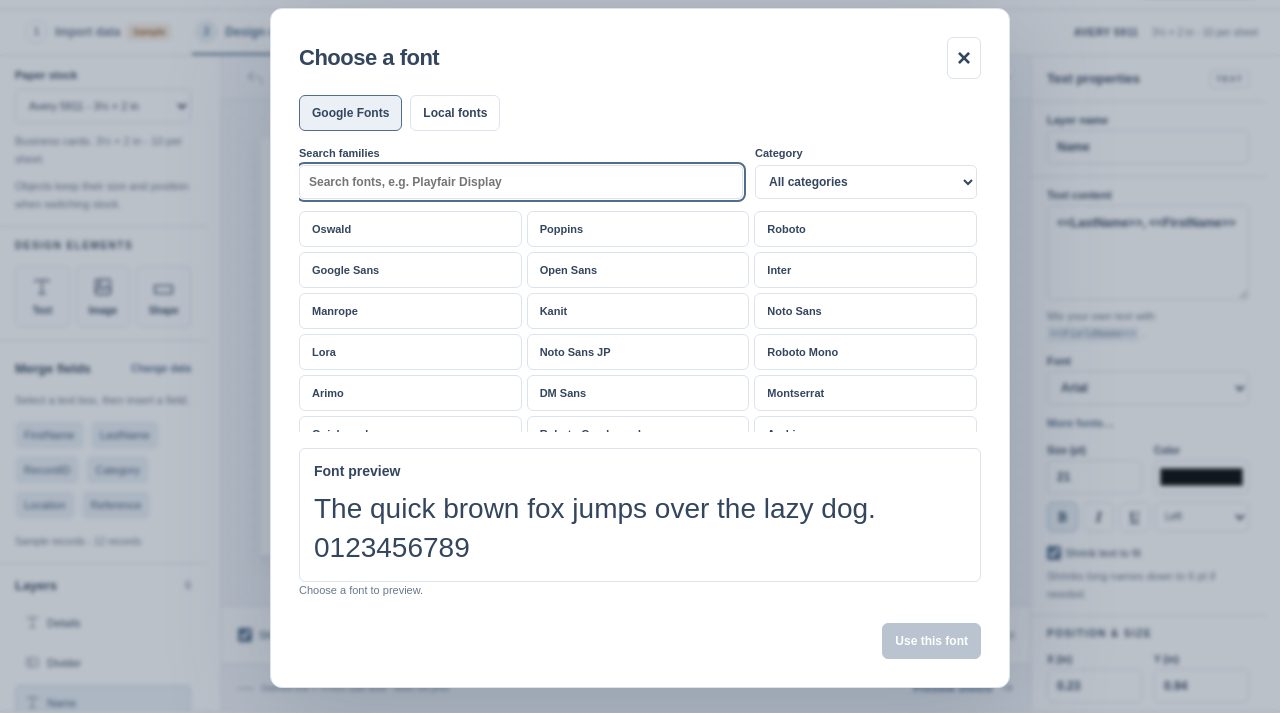
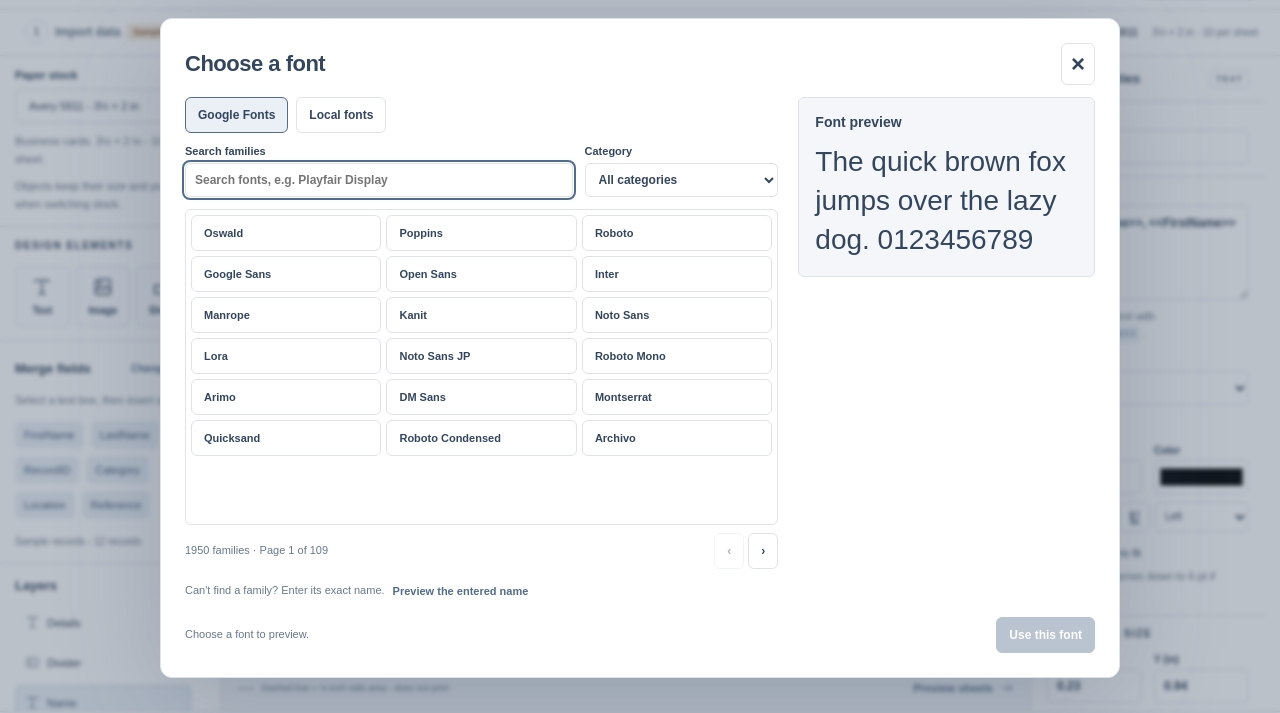
Before and after one commit to eastmath-fcps/card-studio, a plain HTML site: page index.html in a window 1280 px wide. Both pictures are taken after a click on the button "More fonts…". Shown: the part 52-765 px from the top of the page. Drawn offline with Linux system fonts and the light colour scheme.

Commit message:
Fixes #6 updated font picker/installer

```diff
--- a/fonts.js
+++ b/fonts.js
@@ -190,6 +190,7 @@
 				$('fontPreview').style.fontFamily = 'sans-serif';
 				$('fontPreview').style.lineHeight = '1.4';
 				$('fontPreviewName').textContent = spec.font;
+				$('fontPreviewPanel').scrollTop = 0;
 				setStatus('Loading font preview…');
 				try {
 					await ensure(spec); await loadText(spec, $('fontPreview').textContent);
@@ -204,6 +205,7 @@
 				const matches = catalog.filter((f) => f.family.toLowerCase().includes(query) && (!category || category === f.category));
 				page = Math.min(page, Math.max(0, Math.ceil(matches.length / 18) - 1));
 				$('googleFontResults').replaceChildren();
+				$('googleFontResults').scrollTop = 0;
 				for (const f of matches.slice(page * 18, page * 18 + 18)) {
 					const button = document.createElement('button'); button.type = 'button'; button.textContent = f.family;
 					button.addEventListener('click', () => preview({ font: f.family, fontSource: 'google' }));
@@ -218,7 +220,7 @@
 				$('fontPreview').style.lineHeight = '1.4';
 				setStatus('Choose a font to preview.');
 				$('fontsDialog').showModal(); results();
-				$('fontsDialog').querySelector('.font-picker-scroll').scrollTop = 0;
+				for (const id of ['fontPickerBody', 'localFontPanel', 'fontPreviewPanel']) $(id).scrollTop = 0;
 				($('googleFontPanel').hidden ? $('installedFontName') : $('googleFontSearch')).focus();
 			});
 			$('fontsDialog').addEventListener('close', () => { previewSerial++; pending = null; $('usePickedFont').disabled = true; });
@@ -232,6 +234,7 @@
 			for (const button of document.querySelectorAll('[data-font-tab]')) button.addEventListener('click', () => {
 				const local = button.dataset.fontTab === 'local';
 				$('googleFontPanel').hidden = local; $('localFontPanel').hidden = !local;
+				$('fontPickerBody').scrollTop = 0;
 				for (const tab of document.querySelectorAll('[data-font-tab]')) tab.setAttribute('aria-pressed', String(tab === button));
 			});
 			$('previewGoogleName').addEventListener('click', () => {
--- a/index.html
+++ b/index.html
@@ -691,7 +691,7 @@
 				<span class="footer-brand">
 					Card Studio
 					<span class="version">
-						v1.2.1
+						v1.2.2
 					</span>
 				</span>
 				<span class="footer-privacy">
@@ -762,7 +762,7 @@
 			</h2>
 			<button data-close class="icon-button" aria-label="Close font picker">×</button>
 		</div>
-		<div class="font-picker-scroll">
+		<div id="fontPickerBody" class="font-picker-body">
 			<fieldset id="fontPickerControls" class="font-picker-controls">
 				<div class="font-source-buttons" aria-label="Font sources">
 					<button type="button" data-font-tab="google" aria-pressed="true">Google Fonts</button>
@@ -780,10 +780,12 @@
 						<span id="googleFontCount" class="muted small" role="status"></span>
 						<div><button id="googleFontsPrev" type="button" aria-label="Previous fonts">‹</button><button id="googleFontsNext" type="button" aria-label="Next fonts">›</button></div>
 					</div>
-					<p class="muted small">
-						Choose a family to preview it. For a newly added family, enter its exact Google Fonts name.
+					<div class="font-search-help">
+						<p id="googleFontNameHint" class="muted small">
+							Can't find a family? Enter its exact name.
 						</p>
-					<button id="previewGoogleName" type="button" class="text-button">Preview the entered name</button>
+						<button id="previewGoogleName" type="button" class="text-button" aria-describedby="googleFontNameHint">Preview the entered name</button>
+					</div>
 				</section>
 				<section id="localFontPanel" aria-label="Local fonts" hidden>
 					<label>Installed font name<input id="installedFontName" placeholder="Team 401" maxlength="120" /></label>
@@ -800,17 +802,19 @@
 					</p>
 				</section>
 			</fieldset>
-		</div>
+			<div id="fontPreviewPanel" class="font-preview-panel">
 				<div class="font-preview-box">
 					<strong id="fontPreviewName">Font preview</strong>
 					<p id="fontPreview">
 						The quick brown fox jumps over the lazy dog. 0123456789
 					</p>
 				</div>
+			</div>
+		</div>
+		<div class="dialog-actions">
 			<p id="fontPickerStatus" class="muted small" role="status">
 				Choose a font to preview.
 			</p>
-		<div class="dialog-actions">
 			<button id="usePickedFont" class="primary" disabled>Use this font</button>
 		</div>
 	</dialog>
--- a/style.css
+++ b/style.css
@@ -2355,20 +2355,62 @@ dialog::backdrop {
 }
 
 .fonts-dialog {
-	width: 740px;
+	width: 960px;
+	height: min(660px, calc(100vh - 32px));
+	height: min(660px, calc(100dvh - 32px));
+	max-height: calc(100vh - 32px);
+	max-height: calc(100dvh - 32px);
+	padding: 24px;
+	overflow: hidden;
+}
+
+.fonts-dialog[open] {
+	display: flex;
+	flex-direction: column;
+}
+
+.fonts-dialog .dialog-heading,
+.fonts-dialog .dialog-actions {
+	flex: none;
+}
+
+.fonts-dialog .dialog-heading {
+	margin-bottom: 12px;
+}
+
+.fonts-dialog .dialog-actions {
+	align-items: center;
+	margin-top: 12px;
+}
+
+.fonts-dialog .dialog-actions button {
+	flex: none;
+}
+
+.font-picker-body {
+	display: grid;
+	grid-template-columns: minmax(0, 2fr) minmax(240px, 1fr);
+	gap: 20px;
+	flex: 1 1 0;
+	min-height: 0;
+	min-width: 0;
 }
 
 .font-picker-controls {
+	display: flex;
+	flex-direction: column;
 	border: 0;
 	margin: 0;
 	padding: 0;
 	min-width: 0;
+	min-height: 0;
 }
 
 .font-source-buttons {
 	display: flex;
+	flex: none;
 	gap: 8px;
-	margin-bottom: 16px;
+	margin-bottom: 12px;
 }
 
 .font-source-buttons [aria-pressed='true'] {
@@ -2376,18 +2418,38 @@ dialog::backdrop {
 	border-color: var(--accent);
 }
 
+#googleFontPanel {
+	display: flex;
+	flex-direction: column;
+	flex: 1 1 0;
+	min-height: 0;
+}
+
 .font-search-row {
 	display: grid;
-	grid-template-columns: 2fr 1fr;
+	grid-template-columns: minmax(0, 2fr) minmax(0, 1fr);
+	flex: none;
 	gap: 12px;
+}
+
+.font-search-row label,
+.font-search-row input,
+.font-search-row select {
+	min-width: 0;
 }
 
 .font-results {
 	display: grid;
 	grid-template-columns: repeat(3, minmax(0, 1fr));
+	align-content: start;
 	gap: 5px;
-	max-height: 230px;
+	flex: 1 1 0;
+	min-height: 0;
+	padding: 5px;
+	border: 1px solid var(--line);
+	border-radius: 6px;
 	overflow-y: auto;
+	overscroll-behavior: contain;
 }
 
 .font-results button {
@@ -2400,36 +2462,70 @@ dialog::backdrop {
 
 .font-results-footer {
 	display: flex;
+	flex: none;
 	justify-content: space-between;
 	align-items: center;
 	gap: 8px;
 	margin-top: 8px;
 }
 
-.font-results-footer button {
-	margin-left: 4px;
+.font-results-footer>div {
+	display: flex;
+	flex: none;
+	gap: 4px;
+}
+
+.font-search-help {
+	display: flex;
+	flex: none;
+	flex-wrap: wrap;
+	align-items: center;
+	gap: 0 8px;
+	margin-top: 8px;
+}
+
+.font-search-help p {
+	margin: 0;
+}
+
+.font-preview-panel {
+	min-width: 0;
+	min-height: 0;
+	overflow-y: auto;
+	overscroll-behavior: contain;
 }
 
 .font-preview-box {
-	padding: 14px;
+	padding: 16px;
 	border: 1px solid var(--line);
 	border-radius: 6px;
-	margin-top: 16px;
+	background: var(--bg);
+}
+
+#fontPreviewName,
+#fontPickerStatus {
+	overflow-wrap: anywhere;
 }
 
 #fontPreview {
 	font-size: 28px;
 	line-height: 1.4;
 	overflow-wrap: anywhere;
-	margin: 10px 0 0;
+	margin: 12px 0 0;
 }
 
 #fontPickerStatus {
-	overflow-wrap: anywhere;
-}
-
-.fonts-dialog .dialog-actions {
-	margin-top: 12px;
+	flex: 1;
+	min-width: 0;
+	margin: 0;
+}
+
+#localFontPanel {
+	flex: 1 1 0;
+	min-height: 0;
+	padding: 4px;
+	overflow-y: auto;
+	overscroll-behavior: contain;
 }
 
 #localFontPanel hr {
@@ -2438,38 +2534,86 @@ dialog::backdrop {
 	margin: 16px 0;
 }
 
-@media (max-width: 600px) {
-	.font-search-row {
-		grid-template-columns: 1fr;
-		gap: 0;
+@media (max-height: 720px) {
+	.fonts-dialog {
+		padding: 16px 20px;
+	}
+
+	.font-source-buttons {
+		margin-bottom: 8px;
+	}
+
+	.font-search-row label {
+		margin-bottom: 8px;
+	}
+
+	.font-preview-box {
+		padding: 12px;
+	}
+}
+
+@media (max-width: 799px) {
+	.fonts-dialog {
+		padding: 16px;
+	}
+
+	.fonts-dialog .dialog-actions {
+		flex-wrap: wrap;
+	}
+
+	.fonts-dialog .dialog-actions button {
+		margin-left: auto;
+	}
+
+	#fontPickerStatus {
+		flex-basis: 100%;
+	}
+
+	.font-picker-body {
+		grid-template-columns: minmax(0, 1fr);
+		grid-template-rows: minmax(0, 1fr) 130px;
+		gap: 12px;
 	}
 
 	.font-results {
 		grid-template-columns: repeat(2, minmax(0, 1fr));
-		max-height: 180px;
-	}
-}
-
-.fonts-dialog[open] {
-	display: flex;
-	flex-direction: column;
-}
-
-.fonts-dialog .dialog-heading,
-.fonts-dialog .dialog-actions,
-.font-preview-box,
-#fontPickerStatus {
-	flex-shrink: 0;
-}
-
-.fonts-dialog .font-picker-scroll {
-	flex: 1 1 auto;
-	min-height: 100px;
-	overflow-y: auto;
-	padding-right: 4px;
-}
-
-#fontPreview {
-	max-height: 95px;
-	overflow-y: auto;
-}
+	}
+
+	.font-search-row {
+		gap: 8px;
+	}
+
+	.font-preview-box {
+		padding: 10px 12px;
+	}
+
+	#fontPreview {
+		font-size: 20px;
+		margin-top: 6px;
+	}
+}
+
+@media (max-width: 799px) and (max-height: 640px),
+(max-height: 420px) {
+	.font-picker-body {
+		display: block;
+		overflow-y: auto;
+		overscroll-behavior: contain;
+		padding: 4px;
+	}
+
+	.font-picker-controls,
+	#googleFontPanel {
+		display: block;
+	}
+
+	.font-results,
+	#localFontPanel,
+	.font-preview-panel {
+		overflow: visible;
+	}
+
+	.font-preview-panel {
+		margin-top: 12px;
+	}
+}
--- a/sw.js
+++ b/sw.js
@@ -1,6 +1,6 @@
 // Card Studio's offline files and update lifecycle; update VERSION for every release that changes an app file, and deploy all files together.
 'use strict';
-const VERSION = '1.2.1';
+const VERSION = '1.2.2';
 const BASE = self.registration.scope;
 const PREFIX = `card-studio:${BASE}:`;
 const APP_CACHE = `${PREFIX}app-${VERSION}`;
```
Also changed, not shown: 1 other file. Lines whose indentation alone changed are shown as unchanged.
